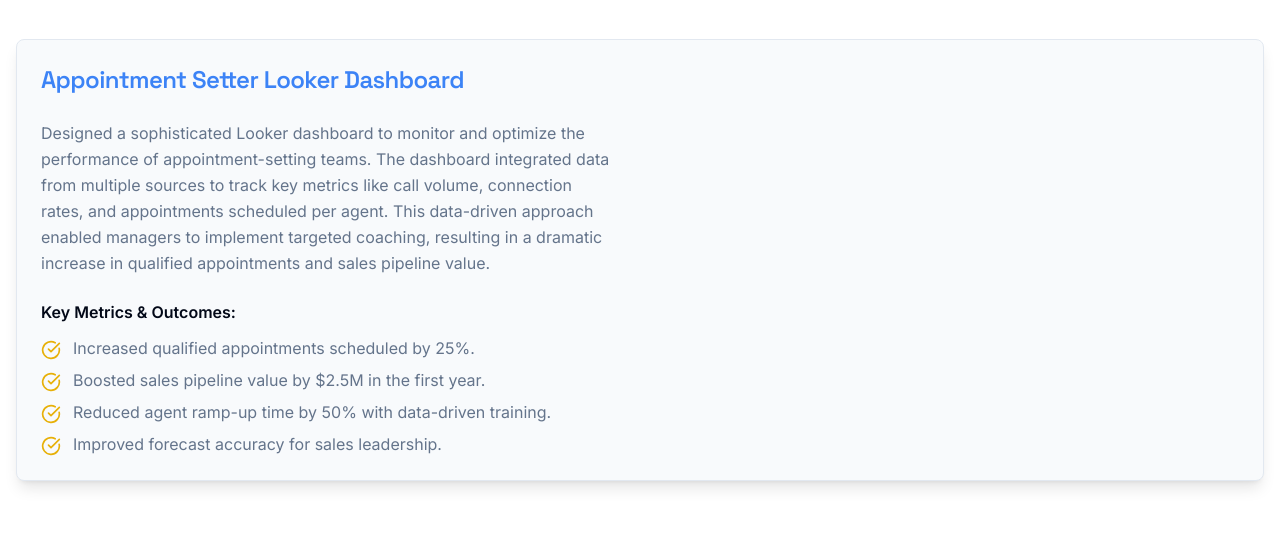
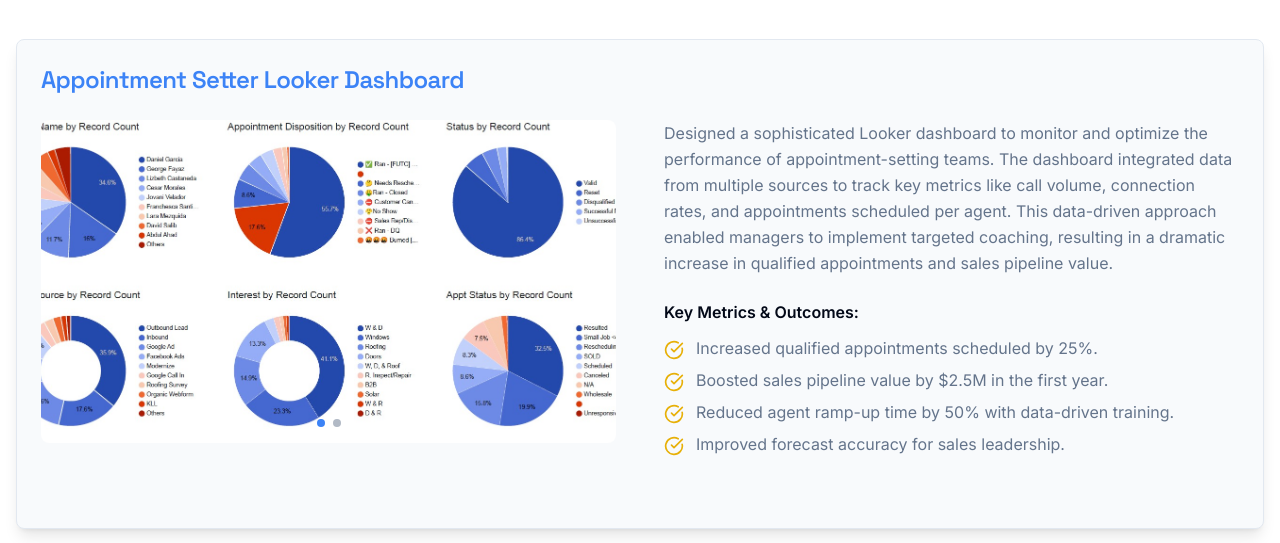
Before and after one commit to malejandrocortez91-netizen/personal-consulting-services, a Next.js app: page /portfolio in a window 1280 px wide. Shown: the part 2920-3463 px from the top of the page. Built offline with nearby package versions, Linux system fonts and the light colour scheme; no server answers.

Commit message:
Forget previous context, and check again cause you did nothing

```diff
--- a/src/components/landing/my-work.tsx
+++ b/src/components/landing/my-work.tsx
@@ -57,7 +57,7 @@
     title: 'Appointment Setter Looker Dashboard',
     description:
       'Designed a sophisticated Looker dashboard to monitor and optimize the performance of appointment-setting teams. The dashboard integrated data from multiple sources to track key metrics like call volume, connection rates, and appointments scheduled per agent. This data-driven approach enabled managers to implement targeted coaching, resulting in a dramatic increase in qualified appointments and sales pipeline value.',
-    imageIds: ['appt_dash_1', 'appt_dash_2'],
+    imageIds: ['appt-dash-1', 'appt-dash-2'],
     outcomes: [
       "Increased qualified appointments scheduled by 25%.",
       "Boosted sales pipeline value by $2.5M in the first year.",
@@ -163,7 +163,7 @@
                     <CardTitle className="font-headline text-2xl font-semibold text-primary">{item.title}</CardTitle>
                   </CardHeader>
                   <CardContent className="grid grid-cols-1 items-start gap-8 lg:grid-cols-2 lg:gap-12 pt-2">
-                      <div className={cn("space-y-6", item.id === 'appointment-dashboard' ? 'lg:order-last' : (isReversed ? 'lg:order-last' : ''))}>
+                      <div className={cn("space-y-6", isReversed ? 'lg:order-last' : '')}>
                         <p className="text-muted-foreground leading-relaxed">{item.description}</p>
                         <div>
                           <h4 className="font-semibold text-foreground mb-3">Key Metrics & Outcomes:</h4>
@@ -180,7 +180,7 @@
                         </div>
                       </div>
                       {images.length > 0 && (
-                        <div className={cn("relative h-96 w-full", item.id === 'appointment-dashboard' ? 'lg:order-first' : (isReversed ? 'lg:order-first' : ''))}>
+                        <div className={cn("relative h-96 w-full", isReversed ? 'lg:order-first' : '')}>
                             <InteractiveCarousel images={images} />
                         </div>
                       )}
```
